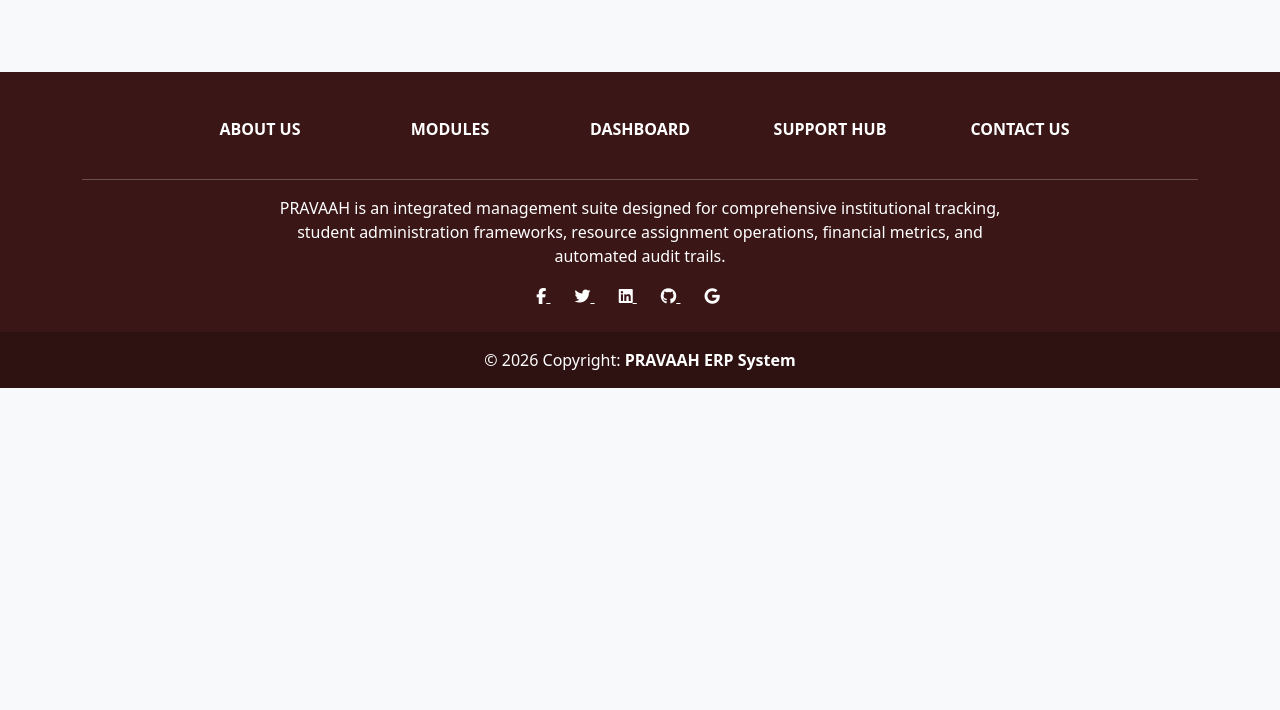
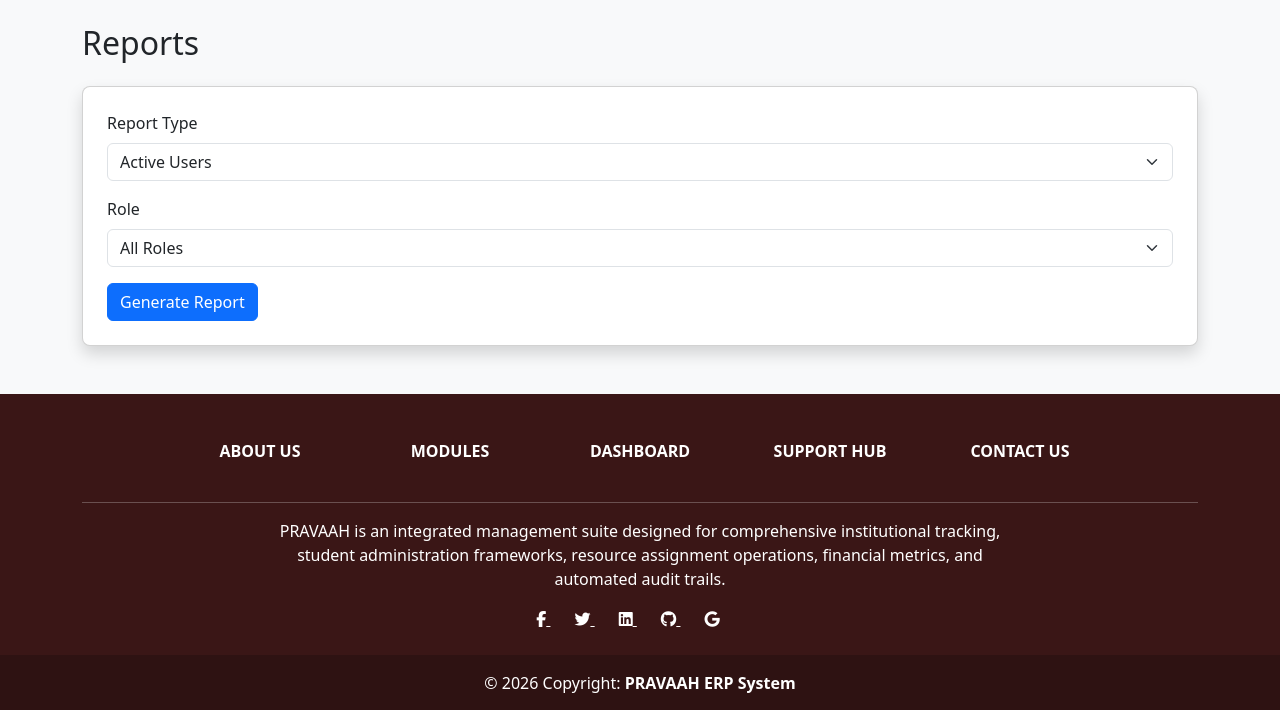
Before and after one commit to harshada2576/pravaah, a Django app: template usermgmt/templates/reports/reports.html in a window 1280 px wide. Shown: the part 72-782 px from the top of the page. Run offline with Django 5.2, Linux system fonts and the light colour scheme; the template is opened without the code that fills it, so the values that code supplies are empty.

Commit message:
Update reports.html

```diff
--- a/usermgmt/templates/reports/reports.html
+++ b/usermgmt/templates/reports/reports.html
@@ -1,3 +1,112 @@
-{% extends 'base.html' %} {% block content %}
-<!-- Reports template -->
+{% extends 'base.html' %}
+
+{% block content %}
+
+<h2 class="mb-4">
+
+    Reports
+
+</h2>
+
+<div class="card shadow p-4">
+
+    <form method="GET"
+          action="/report-result/">
+
+        <!-- REPORT TYPE -->
+
+        <div class="mb-3">
+
+            <label class="form-label">
+
+                Report Type
+
+            </label>
+
+            <select
+                name="report_type"
+                class="form-select">
+
+                <option value="users">
+
+                    Active Users
+
+                </option>
+
+                <option value="roles">
+
+                    Role-wise Users
+
+                </option>
+
+                <option value="logins">
+
+                    Login History
+
+                </option>
+
+            </select>
+
+        </div>
+
+        <!-- ROLE FILTER -->
+
+        <div class="mb-3">
+
+            <label class="form-label">
+
+                Role
+
+            </label>
+
+            <select
+                name="role"
+                class="form-select">
+
+                <option value="">
+
+                    All Roles
+
+                </option>
+
+                <option value="Super Admin">
+
+                    Super Admin
+
+                </option>
+
+                <option value="System Admin">
+
+                    System Admin
+
+                </option>
+
+                <option value="Manager">
+
+                    Manager
+
+                </option>
+
+                <option value="QA">
+
+                    QA
+
+                </option>
+
+            </select>
+
+        </div>
+
+        <button
+            type="submit"
+            class="btn btn-primary">
+
+            Generate Report
+
+        </button>
+
+    </form>
+
+</div>
+
 {% endblock %}
```
